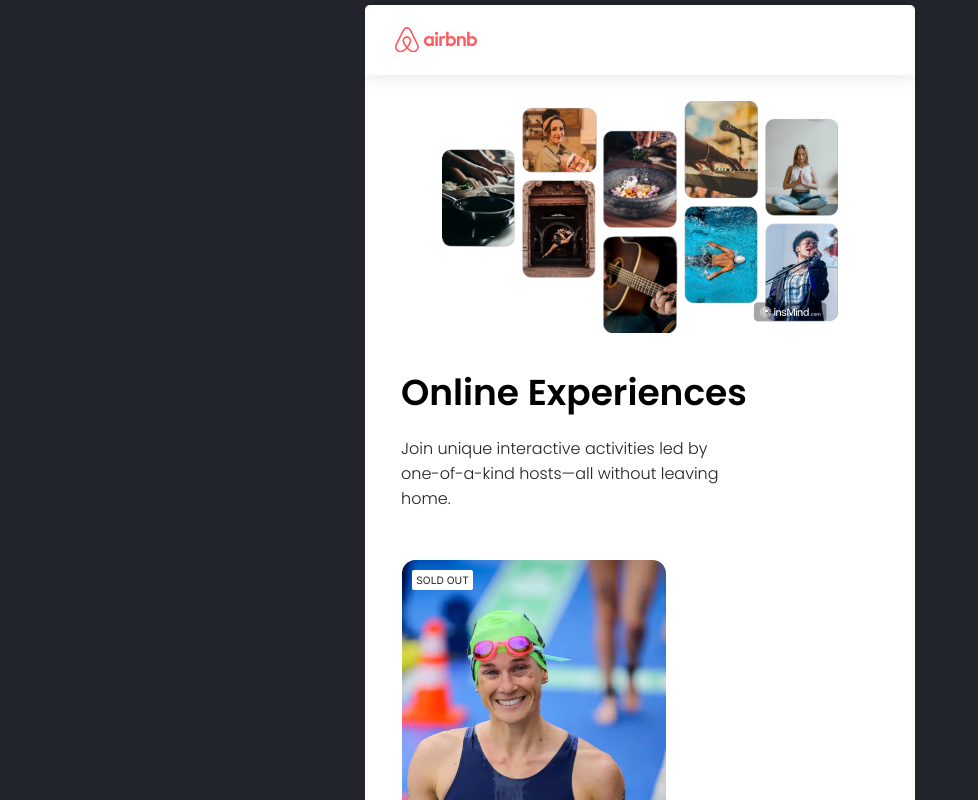
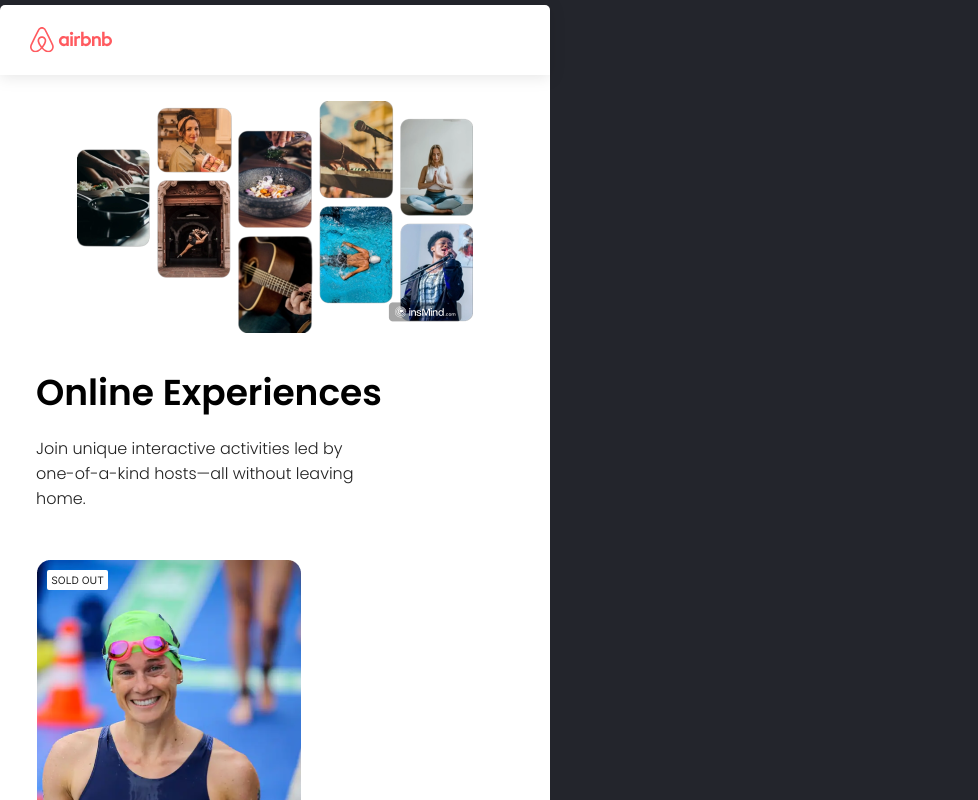
Before and after one commit to marcosmatasousa/React-Studies, a React (Vite) app: page / in a window 1280 px wide. Shown: the top 800 px of the page, without its empty margins (0-978 px from the left). Built offline with nearby package versions, Linux system fonts and the light colour scheme.

Commit message:
Implemented a travel journal

```diff
--- a/src/index.css
+++ b/src/index.css
@@ -1,6 +1,10 @@
 body, html {
   background-color: #23252C;
   display: flex;
-  justify-content: center;
   margin-top: 5px;
 }
+
+.display {
+  display: flex;
+  gap: 30px;
+}
```
